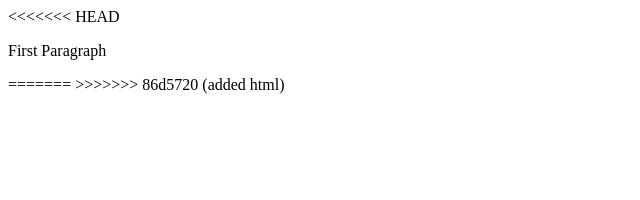
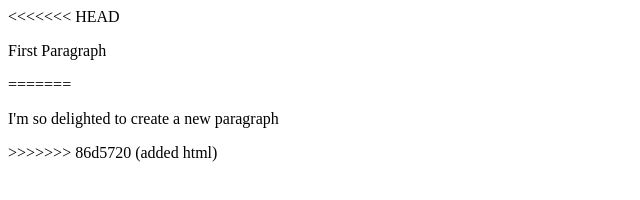
Before and after one commit to Solomon-Dzokoto/learning-git, a plain HTML site: page index.html in a window 1280 px wide. Shown: the whole page, without its empty margins (0-640 px from the left). Drawn offline with Linux system fonts and the light colour scheme.

Commit message:
paragraph

```diff
--- a/index.html
+++ b/index.html
@@ -21,7 +21,7 @@
   <title>Document</title>
 </head>
 <body>
-
+<p>I'm so delighted to create a new paragraph</p>
 </body>
 </html>
 >>>>>>> 86d5720 (added html)
```
